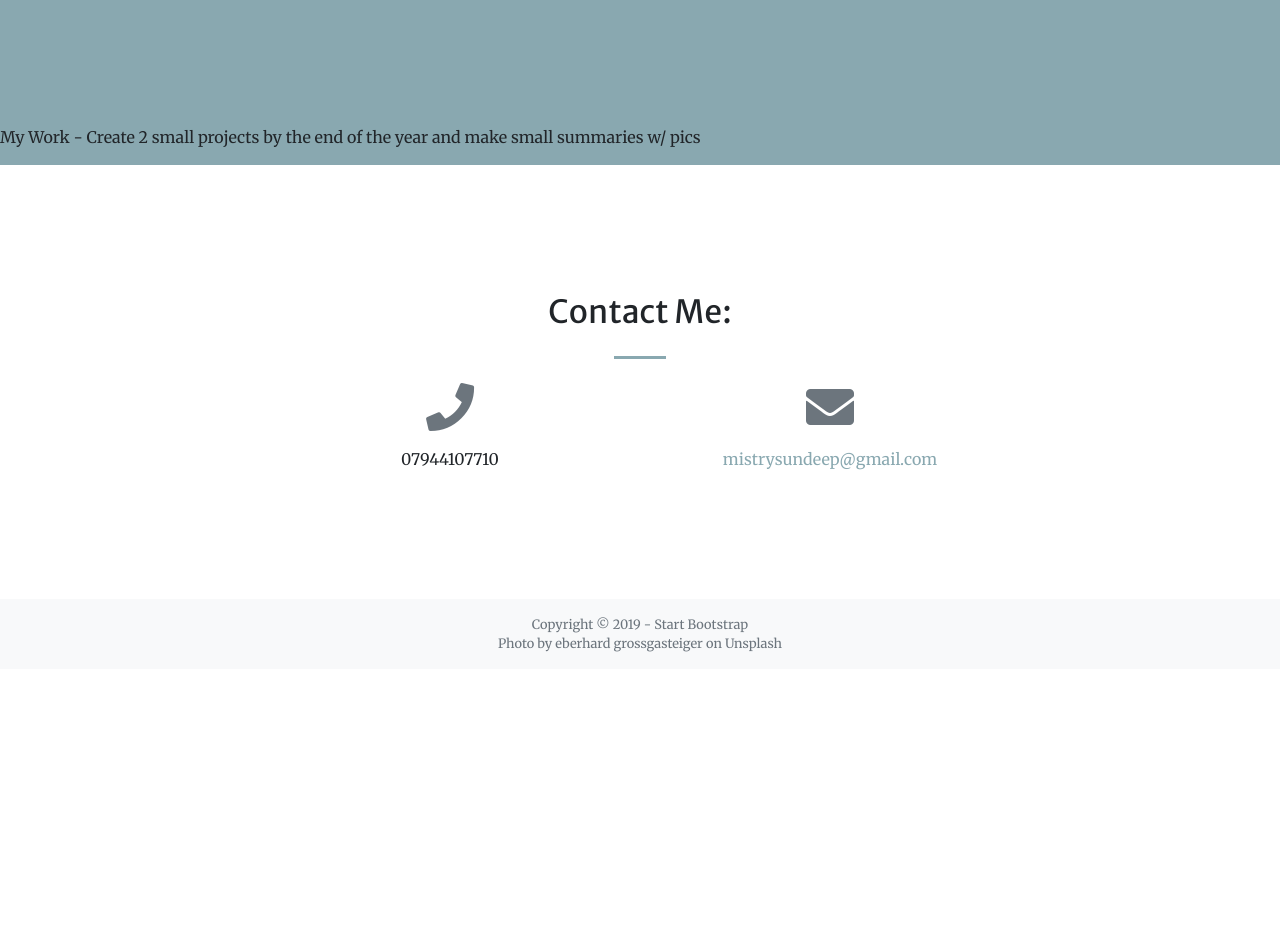
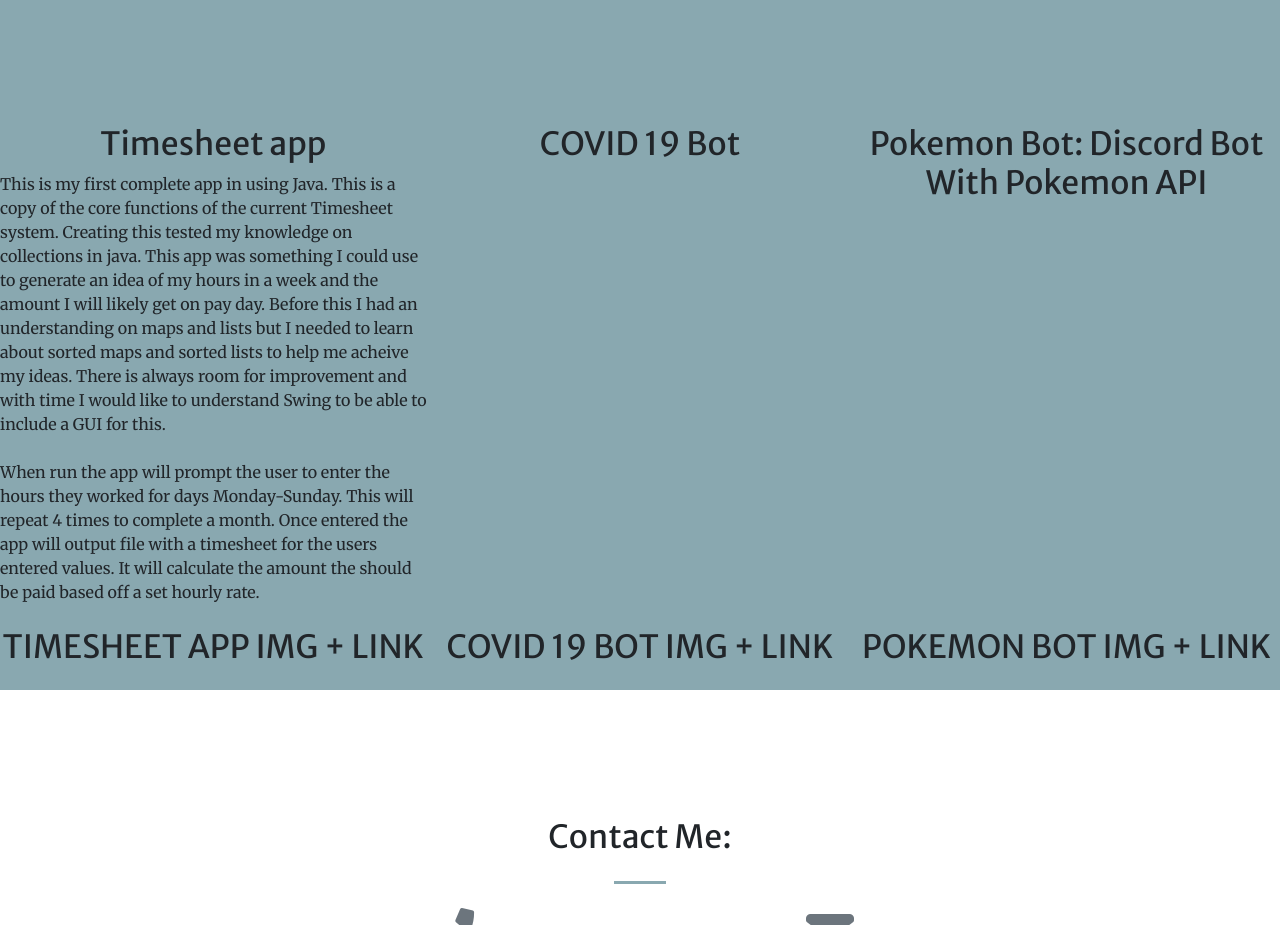
Before and after one commit to MistrySundeep/mistrysundeep.github.io, a website with bundled scripts: page index.html in a window 1280 px wide. Shown: the part 1308-2233 px from the top of the page. Before the commit the page ends 1977 px from the top, so only its background shows below. Built offline with nearby package versions, Linux system fonts and the light colour scheme.

Commit message:
Addded content to portfolio section
More text needs to be added and img + links for each project

```diff
--- a/index.html
+++ b/index.html
@@ -90,10 +90,39 @@
   <section id="portfolio">
     <div class="container-fluid p-0 bg-primary">
       <div class="row no-gutters">
-        <div class="col-lg-12 col-sm-6">
-          <p>My Work - Create 2 small projects by the end of the year and make small summaries w/ pics</p>
+        <div class="col-sm-4 col-lg-4">
+          <h2 class="text-50mb-4 text-center">Timesheet app</h2>
+
+          <p class="text-50 mb-4">This is my first complete app in using Java. This is a copy of the core functions of the current Timesheet
+            system. Creating this tested my knowledge on collections in java. This app was something I could use to generate
+            an idea of my hours in a week and the amount I will likely get on pay day. Before this I had an understanding on
+            maps and lists but I needed to learn about sorted maps and sorted lists to help me acheive my ideas.
+            There is always room for improvement and with time I would like to understand Swing to be able to include a GUI for this.</p>
+
+          <p class="text-50 mb-4">When run the app will prompt the user to enter the hours they worked for days Monday-Sunday.
+          This will repeat 4 times to complete a month. Once entered the app will output file with a timesheet for the users entered
+          values. It will calculate the amount the should be paid based off a set hourly rate. </p>
         </div>
 
+        <div class="col-sm-4 col-lg-4">
+          <h2 class="text-50 mb-4 text-center">COVID 19 Bot</h2>
+        </div>
+
+        <div class="col-sm-4 col-lg-4">
+          <h2 class="text-50 mb-4 text-center">Pokemon Bot: Discord Bot With Pokemon API</h2>
+        </div>
+
+        <div class="col-sm-4 col-lg-4">
+          <h2 class="text-50 mb-4 text-center">TIMESHEET APP IMG + LINK</h2>
+        </div>
+
+        <div class="col-sm-4 col-lg-4">
+          <h2 class="text-50 mb-4 text-center">COVID 19 BOT IMG + LINK</h2>
+        </div>
+
+        <div class="col-sm-4 col-lg-4">
+          <h2 class="text-50 mb-4 text-center">POKEMON BOT IMG + LINK</h2>
+        </div>
       </div>
     </div>
   </section>
```
